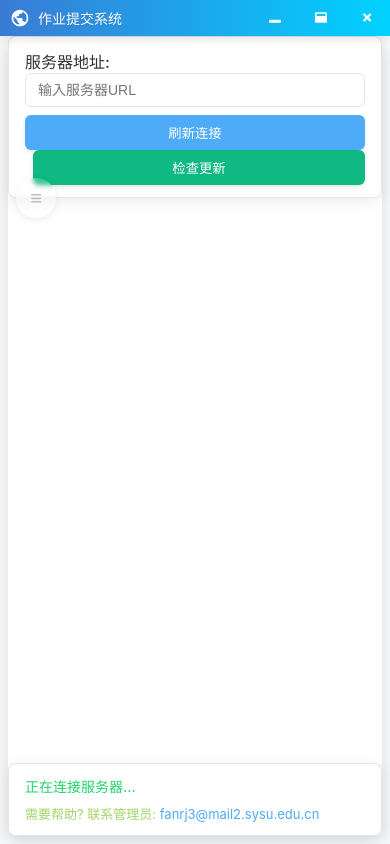
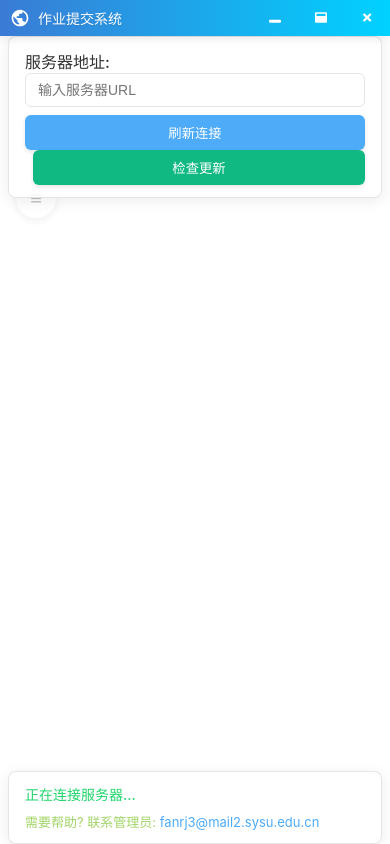
Before and after one commit to FrankLightcone/StarVortex, an Electron app: page desktop/index.html in a window 390 px wide. Drawn offline with Linux system fonts and the light colour scheme; no server answers.

Commit message:
feat: 调整布局以适应现代化自定义标题栏，优化面板和按钮位置

```diff
--- a/desktop/css/styles.css
+++ b/desktop/css/styles.css
@@ -13,13 +13,14 @@ body, html {
 }
 
 #app {
-  position: relative;
-  width: 100%;
-  height: 100vh;
+  position: absolute;  /* 相对自己的窗口 */
+  top: 0;
+  left: 0;
+  right: 0;
+  bottom: 0;
+  padding-top: 36px;   /* 留标题栏空间 */
   overflow: hidden;
-  padding-top: 36px; /* 添加标题栏高度的顶部内边距 */
 }
-
 /* 面板样式 */
 .panel {
   background-color: rgba(255, 255, 255, 0.5);
@@ -41,15 +42,17 @@ body, html {
   width: 100%;
 }
 
-/* 控制面板 */
+/* Adjust panel positions */
 #controlPanel {
   position: absolute;
   top: 0;
   left: 0;
   right: 0;
   transform-origin: top;
-  margin-top: 36px; /* 添加标题栏高度的顶部外边距 */
+  margin-top: 36px;
+  z-index: 100; /* Ensure it stays above webview */
 }
+
 
 #controlPanel label {
   margin-right: 12px;
@@ -76,6 +79,7 @@ body, html {
   left: 0;
   right: 0;
   transform-origin: bottom;
+  z-index: 100; /* Ensure it stays above webview */
 }
 
 /* 更新检查按钮 */
@@ -179,30 +183,49 @@ body, html {
   transform: scale(0.98);
 }
 
-/* 网页视图容器 - 调整高度以考虑标题栏 */
 #webviewContainer {
   position: absolute;
-  top: 36px; /* 从标题栏下方开始 */
+  top: 36px;    /* 刚好在 #app padding-top 下方 */
   left: 0;
   right: 0;
-  bottom: 0;
-  z-index: 1;
-  border-radius: 8px;
-  margin: 8px;
-  overflow: hidden;
-  box-shadow: 0 4px 20px rgba(0, 0, 0, 0.1);
-  background-color: white;
-  width: calc(100% - 16px);
-  height: calc(100vh - 36px - 16px); /* 减去标题栏高度和边距 */
+  bottom: 0;    /* 自动撑满到底部，无须 height 计算 */
+  margin: 0;
+  padding: 0;
+  background-color: rgb(255, 255, 255);  /* 或者你需要的背景色 */
+}
+/* 把状态栏的底部 margin 清掉 */
+#statusPanel {
+  margin-bottom: 0;  /* 或者：margin:8px 8px 0; */
 }
 
+
+/* Ensure webview fills entire container */
 webview {
   width: 100%;
   height: 100%;
   border: none;
-  background-color: white;
+  background-color: rgb(255, 255, 255);
   opacity: 0;
   transition: opacity 0.5s ease-in-out;
+}
+
+/* Adjust the title bar to take full width */
+.title-bar {
+  display: flex;
+  align-items: center;
+  justify-content: space-between;
+  height: 36px;
+  background: linear-gradient(to right, #3a7bd5, #00d2ff);
+  color: white;
+  position: fixed;
+  top: 0;
+  left: 0;
+  right: 0;
+  width: 100%;
+  z-index: 1000;
+  -webkit-app-region: drag;
+  user-select: none;
+  box-shadow: 0 2px 10px rgba(0, 0, 0, 0.1);
 }
 
 webview.ready {
--- a/desktop/css/titlebar.css
+++ b/desktop/css/titlebar.css
@@ -75,16 +75,9 @@
   .title-bar-button.close-button:hover {
     background-color: #e74c3c;
   }
+/*
 
-  /* 调整应用布局以适应标题栏 */
-  #app {
-    padding-top: 36px; /* A safe space for the title bar */
-  }
-
-  #webviewContainer {
-    height: calc(100vh - 36px - 16px); /* 减去标题栏高度和边距 */
-    top: 36px; /* 确保webview容器从标题栏下方开始 */
-  }
+*/
 
   /* 调整切换按钮位置，避免与标题栏重叠 */
   .toggle-button {
--- a/desktop/renderer.js
+++ b/desktop/renderer.js
@@ -250,7 +250,7 @@ function togglePanels() {
     // 确保按钮在控制面板下方
     const updateButtonPosition = () => {
       const panelHeight = controlPanel.offsetHeight;
-      toggleBtn.style.top = `${panelHeight + 16}px`;
+      toggleBtn.style.top = `${panelHeight + 48}px`;
     };
 
     // 等待过渡效果完成后再更新按钮位置
```
